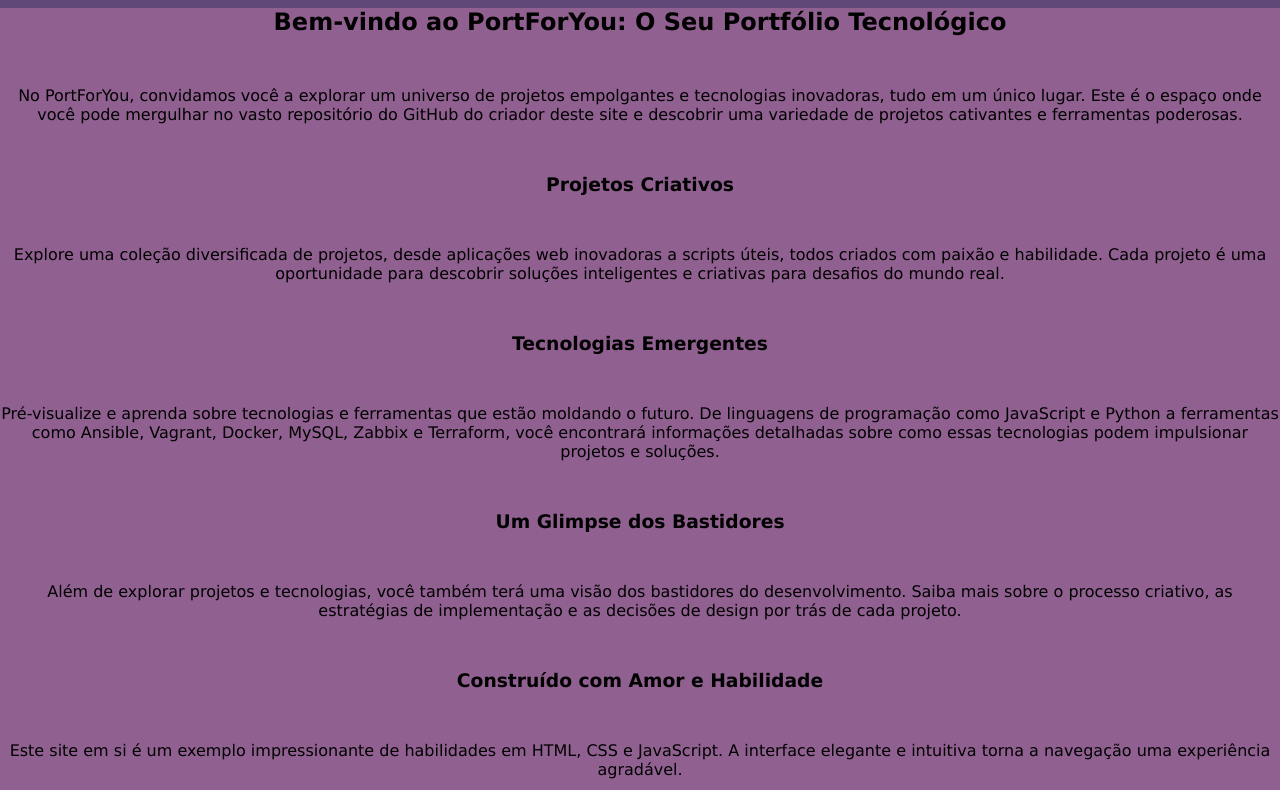
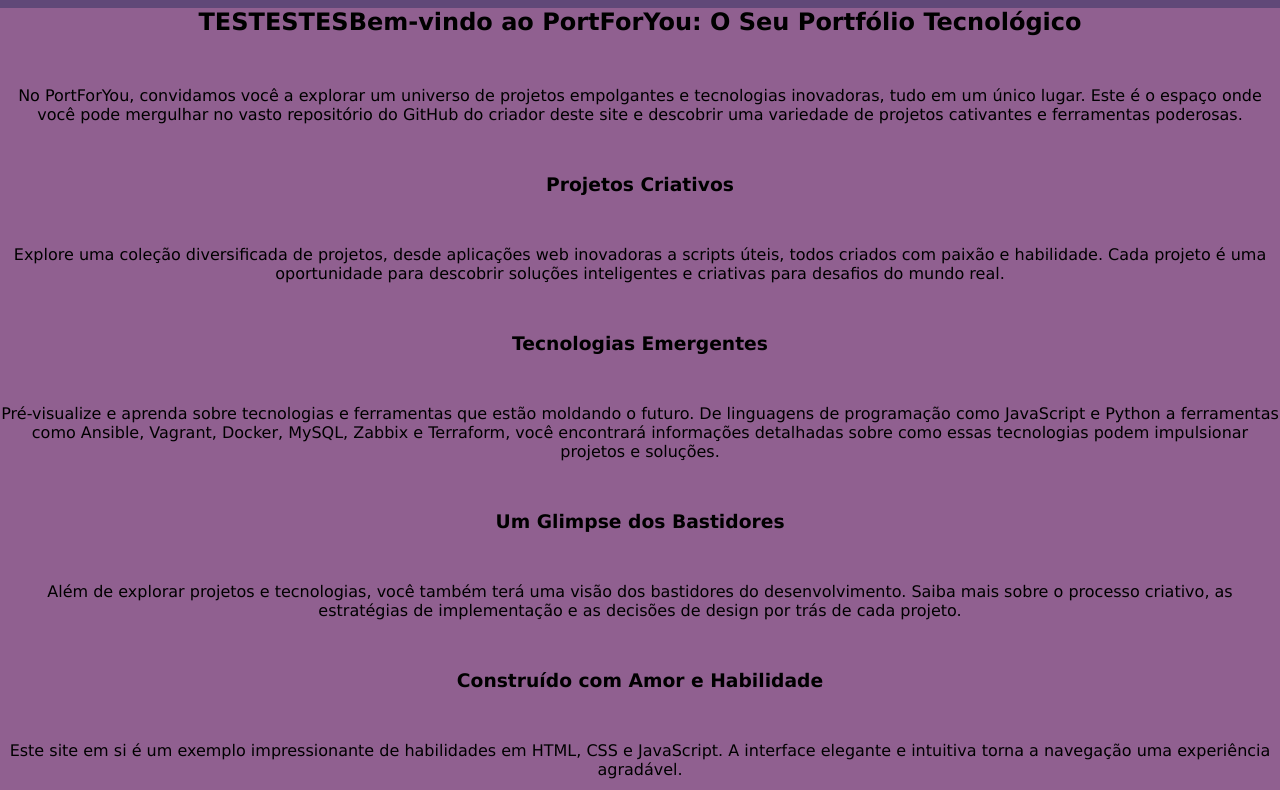
Before and after one commit to VitorSantox/PortForYou, a plain HTML site: page html/index.html in a window 1280 px wide. Shown: the part 136-926 px from the top of the page. Drawn offline with Linux system fonts and the light colour scheme.

Commit message:
commit teste page

```diff
--- a/html/index.html
+++ b/html/index.html
@@ -26,7 +26,7 @@
     <main class="conteiner">
 
         <div class="info">
-            <h2 class="center-text">Bem-vindo ao PortForYou: O Seu Portfólio Tecnológico</h2>
+            <h2 class="center-text">TESTESTESBem-vindo ao PortForYou: O Seu Portfólio Tecnológico</h2>
             <p class="center-text">No PortForYou, convidamos você a explorar um universo de projetos empolgantes e tecnologias inovadoras, tudo em um único lugar. Este é o espaço onde você pode mergulhar no vasto repositório do GitHub do criador deste site e descobrir uma variedade de projetos cativantes e ferramentas poderosas.</p>
 
             <h3 class="center-text">Projetos Criativos</h3>
```
